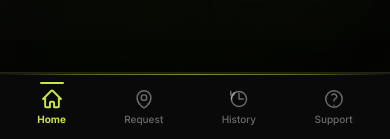
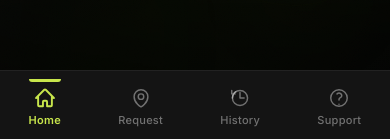
Before and after one commit to Shasha-coder/OSCaller, a Next.js app: page / in a window 390 px wide. Shown: the part 702-841 px from the top of the page. Built offline with nearby package versions, Linux system fonts and the light colour scheme.

Commit message:
fix: update mobile nav bar and GPS toggle, adjust desktop margins
Mobile bottom nav redesigned, GPS toggle ball changed to black, desktop margin adjustments.

```diff
--- a/components/app-sidebar.tsx
+++ b/components/app-sidebar.tsx
@@ -95,22 +95,12 @@ export function AppSidebar({ currentPage, onNavigate, isHomePage }: Props) {
       <nav
         className={cn(
           'lg:hidden fixed bottom-0 left-0 right-0 z-50 pointer-events-auto',
-          'flex items-center justify-around px-2',
-          'py-2 pb-[max(env(safe-area-inset-bottom),12px)]',
-          'bg-[#0A0A0A]/95 backdrop-blur-2xl border-t border-white/[0.08]'
+          'flex items-center justify-around',
+          'pt-2 pb-[max(env(safe-area-inset-bottom),8px)]',
+          'bg-[#141414] border-t border-white/[0.06]'
         )}
-        style={{
-          boxShadow: '0 -1px 0 rgba(200,230,76,0.15), 0 -8px 24px rgba(0,0,0,0.3)'
-        }}
         aria-label="Main navigation"
       >
-        {/* Top edge light line effect */}
-        <div
-          className="absolute top-0 left-0 right-0 h-[1px]"
-          style={{
-            background: 'linear-gradient(90deg, transparent 0%, rgba(200,230,76,0.4) 20%, rgba(200,230,76,0.6) 50%, rgba(200,230,76,0.4) 80%, transparent 100%)'
-          }}
-        />
         {NAV.map(({ page, label, path, extraPath }) => {
           const active = currentPage === page
           return (
@@ -120,20 +110,19 @@ export function AppSidebar({ currentPage, onNavigate, isHomePage }: Props) {
               aria-label={label}
               aria-current={active ? 'page' : undefined}
               className={cn(
-                'flex flex-col items-center gap-1 px-4 py-1.5 rounded-xl transition-all duration-200',
-                active ? 'text-[#C8E64C]' : 'text-white/40 active:text-white/60'
+                'relative flex flex-col items-center gap-1.5 px-5 py-2 transition-all duration-200',
+                active ? 'text-[#C8E64C]' : 'text-white/40 active:text-white/55'
               )}
             >
-              <div className="relative">
+              {/* Active indicator line ABOVE icon */}
               {active && (
                 <span
-                    className="absolute -top-[6px] left-1/2 -translate-x-1/2 h-[2px] w-6 rounded-full bg-[#C8E64C] transition-all duration-300"
+                  className="absolute top-0 left-1/2 -translate-x-1/2 h-[2.5px] w-8 rounded-b-full bg-[#C8E64C]"
                   aria-hidden="true"
                 />
               )}
               <NavIcon path={path} extraPath={extraPath} active={active} />
-              </div>
-              <span className={cn('text-[10px] leading-none', active ? 'font-bold' : 'font-medium')}>{label}</span>
+              <span className={cn('text-[11px] leading-none tracking-wide', active ? 'font-semibold' : 'font-medium')}>{label}</span>
             </button>
           )
         })}
--- a/components/map-page.tsx
+++ b/components/map-page.tsx
@@ -962,7 +962,7 @@ export function MapPage({ onRequestCreated }: MapPageProps) {
                 >
                   <ArrowLeftRight className={cn('h-3.5 w-3.5 transition-colors', isLiveLocation ? 'text-[#C8E64C]' : 'text-white/50')} strokeWidth={2.5} />
                   <div className={cn('relative inline-flex h-[16px] w-[26px] items-center rounded-full transition-colors duration-200', isLiveLocation ? 'bg-[#C8E64C]' : 'bg-white/20')}>
-                    <span className={cn('inline-block h-[12px] w-[12px] transform rounded-full bg-white shadow-sm transition-transform duration-200', isLiveLocation ? 'translate-x-[12px]' : 'translate-x-[2px]')} />
+                    <span className={cn('inline-block h-[12px] w-[12px] transform rounded-full shadow-sm transition-transform duration-200', isLiveLocation ? 'translate-x-[12px] bg-[#0F172A]' : 'translate-x-[2px] bg-white')} />
                   </div>
                 </button>
                 <button
@@ -1285,7 +1285,7 @@ export function MapPage({ onRequestCreated }: MapPageProps) {
       </div>
 
       {/* ��── DESKTOP: Premium two-column layout ─── */}
-      <div className="hidden sm:grid sm:grid-cols-[380px_1fr] lg:grid-cols-[420px_1fr] sm:gap-5 my-6" style={{ height: 'calc(100% - 48px)' }}>
+      <div className="hidden sm:grid sm:grid-cols-[380px_1fr] lg:grid-cols-[420px_1fr] sm:gap-5 mt-5 mb-6" style={{ height: 'calc(100% - 44px)' }}>
 
         {/* Left Panel - Request Form */}
         <div className="flex flex-col h-full">
@@ -1449,8 +1449,8 @@ export function MapPage({ onRequestCreated }: MapPageProps) {
                   <ArrowLeftRight className={cn('h-5 w-5 transition-colors', isLiveLocation ? 'text-[#0F172A]' : 'text-white/35')} strokeWidth={2} />
                   <span className="text-[14px] font-semibold text-white/70">Use my GPS location</span>
                 </div>
-                <div className={cn('relative inline-flex h-[24px] w-[44px] items-center rounded-full transition-colors duration-200', isLiveLocation ? 'bg-[#C8E64C]' : 'bg-[#CBD5E1]')}>
-                  <span className={cn('inline-block h-[20px] w-[20px] transform rounded-full bg-white shadow-sm transition-transform duration-200', isLiveLocation ? 'translate-x-[22px]' : 'translate-x-[2px]')} />
+                <div className={cn('relative inline-flex h-[24px] w-[44px] items-center rounded-full transition-colors duration-200', isLiveLocation ? 'bg-[#C8E64C]' : 'bg-white/20')}>
+                  <span className={cn('inline-block h-[20px] w-[20px] transform rounded-full shadow-sm transition-transform duration-200', isLiveLocation ? 'translate-x-[22px] bg-[#0F172A]' : 'translate-x-[2px] bg-white')} />
                 </div>
               </button>
             </div>
```
Lines whose indentation alone changed are shown as unchanged.
